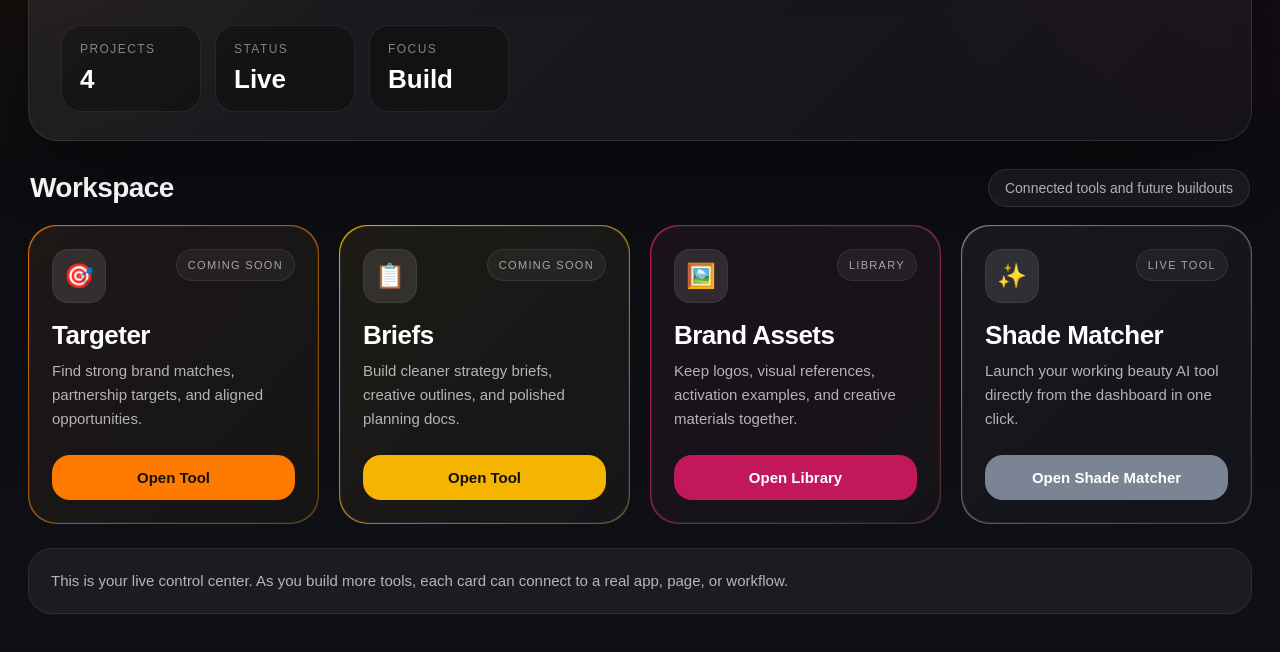
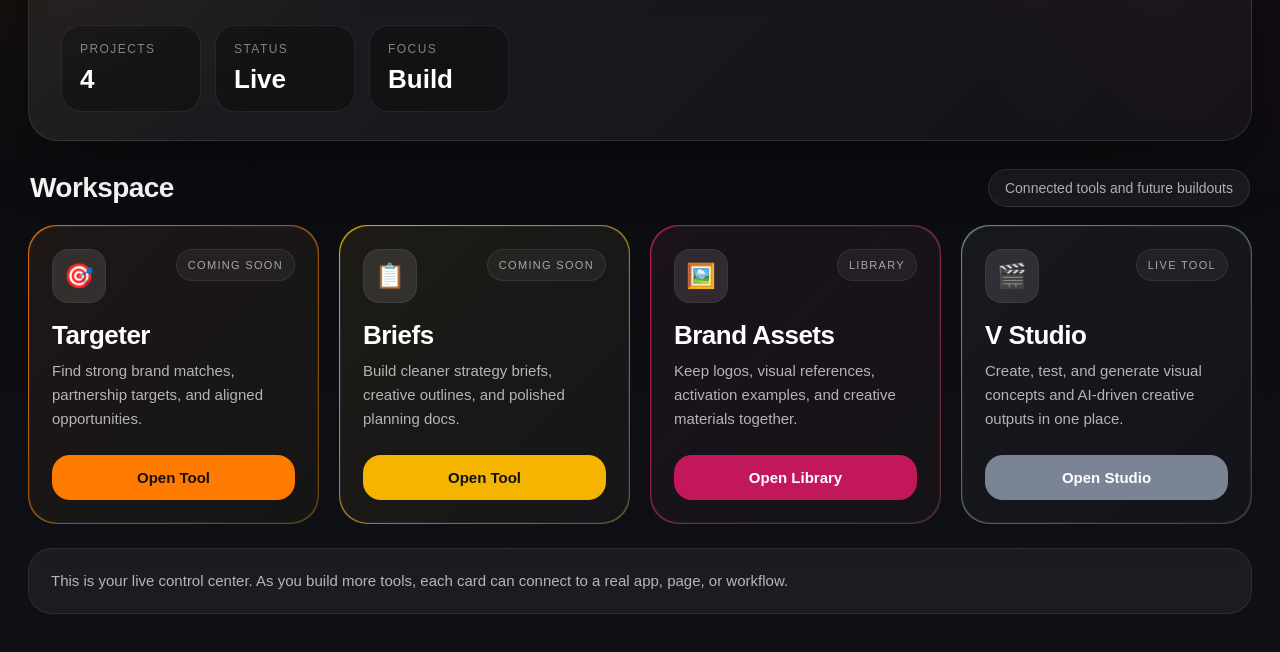
Before and after one commit to altov-shade/alto-dashboard, a plain HTML site: page index.html in a window 1280 px wide. Shown: the part 252-904 px from the top of the page. Drawn offline with Linux system fonts and the light colour scheme.

Commit message:
Update index.html

```diff
--- a/index.html
+++ b/index.html
@@ -422,23 +422,23 @@
         </div>
       </a>
 
-      <a href="https://altov-shade-matcher.vercel.app/" target="_blank" class="card-shell gray-shell">
+      <a href="https://altov-v-studio-1086023065223.europe-west1.run.app/" target="_blank" class="card-shell gray-shell">
         <div class="card-inner">
           <div>
             <div class="card-top">
-              <div class="icon-box">✨</div>
+              <div class="icon-box">🎬</div>
               <div class="status">Live Tool</div>
             </div>
 
             <div class="card-copy">
-              <div class="card-title">Shade Matcher</div>
+              <div class="card-title">V Studio</div>
               <div class="card-desc">
-                Launch your working beauty AI tool directly from the dashboard in one click.
+                Create, test, and generate visual concepts and AI-driven creative outputs in one place.
               </div>
             </div>
           </div>
 
-          <div class="card-action gray-btn">Open Shade Matcher</div>
+          <div class="card-action gray-btn">Open Studio</div>
         </div>
       </a>
     </div>
```
